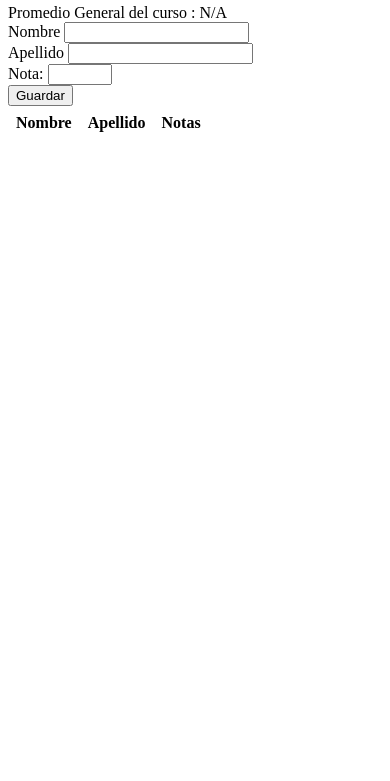
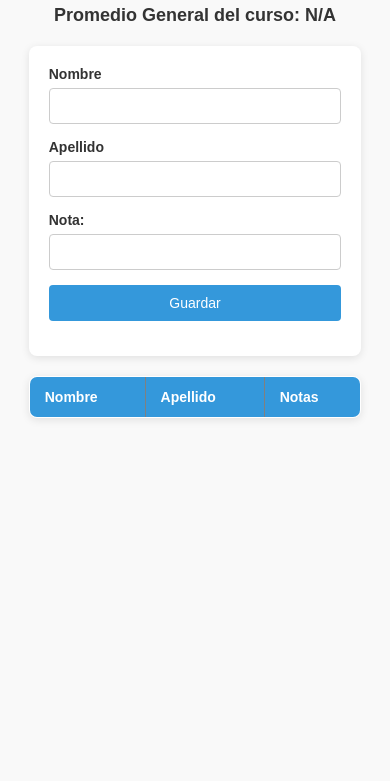
Before and after one commit to crisvarela304/JavaFormulario, a plain HTML site: page index.html in a window 390 px wide. Shown: the part 63-844 px from the top of the page. Drawn offline with Linux system fonts and the light colour scheme.

Commit message:
Style – estilos implementados en proyecto

```diff
--- a/index.html
+++ b/index.html
@@ -1,42 +1,45 @@
 <!DOCTYPE html>
-<html lang="en">
+<html lang="es">
 <head>
-    <meta charset="UTF-8">
-    <meta name="viewport" content="width=device-width, initial-scale=1.0">
-    <title>Document</title>
+    <meta charset="UTF-8" />
+    <meta name="viewport" content="width=device-width, initial-scale=1" />
+    <title>Notas Asignatura Front-End</title>
+    <link rel="stylesheet" href="style.css" />
 </head>
 <body>
     <h2>Notas Asignatura Front-End</h2>
-    <div id="average">Promedio General del curso : N/A</div>
-    <div>
-    <form id="studentform">
+
+    <div id="average">Promedio General del curso: N/A</div>
+
+    <form id="studentform" novalidate>
         <div>
             <label for="name">Nombre</label>
-        <input type="text" id="name" required>
+            <input type="text" id="name" required />
         </div>
         <div>
-        <label for="LastName">Apellido</label>
-        <input type="text" id="lastName">
+            <label for="lastName">Apellido</label>
+            <input type="text" id="lastName" required />
         </div>
         <div>
             <label for="grade">Nota:</label>
-        <input type="number" id="grade" step="0.1" min="1" max="7">
+            <input type="number" id="grade" step="0.1" min="1" max="7" required />
         </div>
         <div>
             <button type="submit">Guardar</button>
         </div>
     </form>
-    <table id="studentTable" borde="1" cellpadding="8" cellspacing="0">
+
+    <table id="studentTable" border="1" cellpadding="8" cellspacing="0">
         <thead>
             <tr>
                 <th>Nombre</th>
                 <th>Apellido</th>
                 <th>Notas</th>
-            <tr>
-        <thead>
-            <tbody>
+            </tr>
+        </thead>
+        <tbody></tbody>
+    </table>
 
-            </tbody>
+    <script src="script.js"></script>
 </body>
-    <script src="script.js"></script>
 </html>
--- a/script.js
+++ b/script.js
@@ -1,46 +1,57 @@
-const students=[];
+const students = [];
 
-document.getElementById("studentform").addEventListener("submit",function(e){
+const form = document.getElementById("studentform");
+const tablebody = document.querySelector("#studentTable tbody");
+const promedios = document.getElementById("average");
+
+form.addEventListener("submit", function (e) {
     e.preventDefault();
 
-    const name=document.getElementById("name").value.trim();
-    const lastName=document.getElementById("lastName").value.trim();
-    const grade=parseFloat(document.getElementById("grade").value);
+    const name = document.getElementById("name").value.trim();
+    const lastName = document.getElementById("lastName").value.trim();
+    const gradeInput = document.getElementById("grade").value.trim();
+    const grade = parseFloat(gradeInput);
 
-    if(! name || !lastName || isNaN(grade) || grade <1 || grade>7){
-        alert("Error al ingresas los datos")
-    return
+    // Validaciones específicas con mensajes en español
+    if (!name) {
+        alert("Por favor, ingrese el nombre.");
+        return;
+    }
+    if (!lastName) {
+        alert("Por favor, ingrese el apellido.");
+        return;
+    }
+    if (!gradeInput || isNaN(grade) || grade < 1 || grade > 7) {
+        alert("Por favor, ingrese una nota válida entre 1 y 7.");
+        return;
     }
 
-    const student={name,lastName,grade}
-    students.push(student)
-    console.log(students)
-    addStudentToTable(student)
+    const student = { name, lastName, grade };
 
-    this.reset();
+    students.push(student);
 
+    addStudentToTable(student);
+    calcularPromedio();
+
+    form.reset();
 });
 
-const tablebody=document.querySelector("#studentTable tbody");
-function addStudentToTable(student){
-    const row=document.createElement("tr");
-    row.innerHTML=` <td>${student.name}</td>
+function addStudentToTable(student) {
+    const row = document.createElement("tr");
+    row.innerHTML = `
+        <td>${student.name}</td>
         <td>${student.lastName}</td>
-            <td>${student.grade}</td>`;
-tablebody.appendChild(row)
-
+        <td>${student.grade.toFixed(2)}</td>
+    `;
+    tablebody.appendChild(row);
 }
 
-const promedios= document.getElementById("average")
-
-function calcularPromedio(){
-    if(students.length===0){
-        promedios.textContent="Promedio General del Curso : N/A"
-        return
-
-
+function calcularPromedio() {
+    if (students.length === 0) {
+        promedios.textContent = "Promedio General del Curso: N/A";
+        return;
     }
-    const total=students.reduce((sum,student)=>sum+student.grade,0);
-    const prom=total/students.length;
-    promedios.textContent="Promedio General del Curso: "+prom.toFixed(2);
+    const total = students.reduce((sum, student) => sum + student.grade, 0);
+    const prom = total / students.length;
+    promedios.textContent = "Promedio General del Curso: " + prom.toFixed(2);
 }
--- /dev/null
+++ b/style.css
@@ -0,0 +1,105 @@
+/* Reset básico */
+* {
+    box-sizing: border-box;
+}
+
+body {
+    font-family: Arial, sans-serif;
+    margin: 20px;
+    background: #f9f9f9;
+    color: #333;
+}
+
+h2 {
+    text-align: center;
+    color: #2c3e50;
+}
+
+form {
+    background: #fff;
+    padding: 20px;
+    border-radius: 8px;
+    max-width: 500px;
+    margin: 0 auto 20px auto;
+    box-shadow: 0 2px 8px rgba(0,0,0,0.1);
+}
+
+form div {
+    margin-bottom: 15px;
+}
+
+label {
+    display: block;
+    margin-bottom: 6px;
+    font-weight: bold;
+}
+
+input[type="text"],
+input[type="number"] {
+    width: 100%;
+    padding: 8px 10px;
+    border: 1.5px solid #ccc;
+    border-radius: 4px;
+    font-size: 16px;
+}
+
+button {
+    background-color: #3498db;
+    color: white;
+    padding: 12px 25px;
+    border: none;
+    border-radius: 4px;
+    font-size: 16px;
+    cursor: pointer;
+    transition: background-color 0.3s ease;
+    width: 100%;
+}
+
+button:hover {
+    background-color: #2980b9;
+}
+
+#average {
+    text-align: center;
+    font-weight: bold;
+    margin-bottom: 20px;
+    font-size: 18px;
+}
+
+table {
+    width: 100%;
+    max-width: 700px;
+    margin: 0 auto;
+    border-collapse: collapse;
+    background: white;
+    border-radius: 8px;
+    overflow: hidden;
+    box-shadow: 0 2px 8px rgba(0,0,0,0.1);
+}
+
+thead {
+    background-color: #3498db;
+    color: white;
+}
+
+th, td {
+    padding: 12px 15px;
+    text-align: left;
+    border-bottom: 1px solid #ddd;
+}
+
+tbody tr:hover {
+    background-color: #f1f1f1;
+}
+
+/* Responsive */
+@media (max-width: 600px) {
+    form, table {
+        width: 95%;
+        font-size: 14px;
+    }
+    button {
+        font-size: 14px;
+        padding: 10px;
+    }
+}
```
Lines whose indentation alone changed are shown as unchanged.
